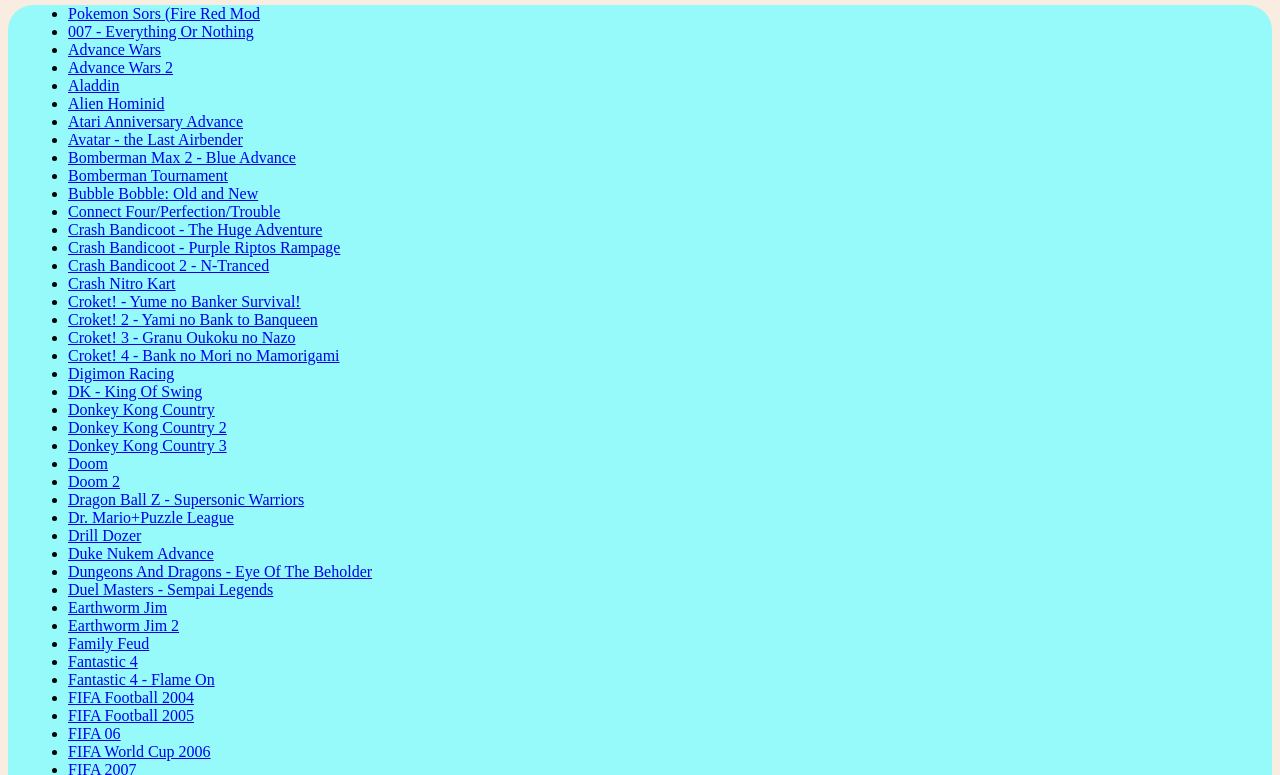
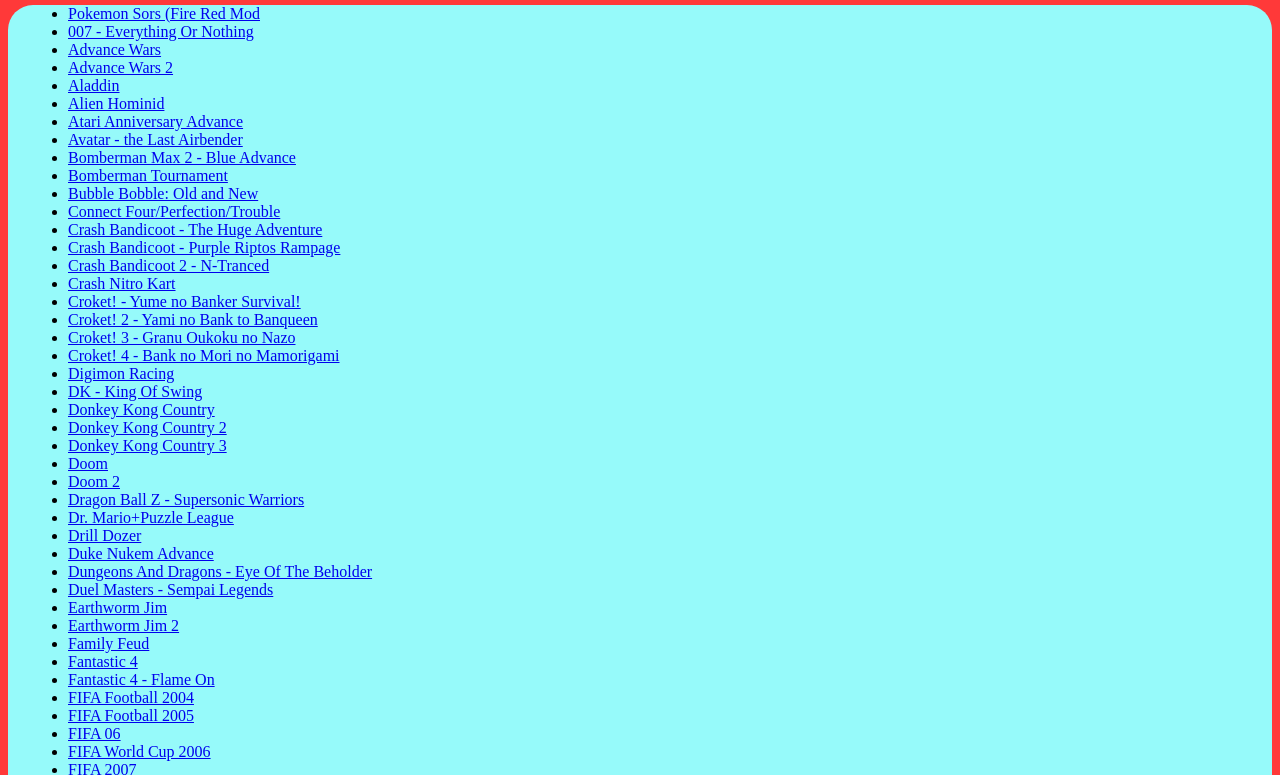
Before and after one commit to DaGecko00/................................................................................................., a plain HTML site: page allgba.html in a window 1280 px wide. Shown: the part 116-891 px from the top of the page. Drawn offline with Linux system fonts and the light colour scheme.

Commit message:
Update allgba.html

```diff
--- a/allgba.html
+++ b/allgba.html
@@ -6,7 +6,7 @@
         <title>GBA Games</title>
         <meta charset="UTF-8">
     </head>
-    <body style="background:rgb(248, 237, 224);">
+    <body style="background:rgb(255, 57, 57);">
         <header>
             <link rel="stylesheet" href="user_css/nav.css">
             <nav>
```
